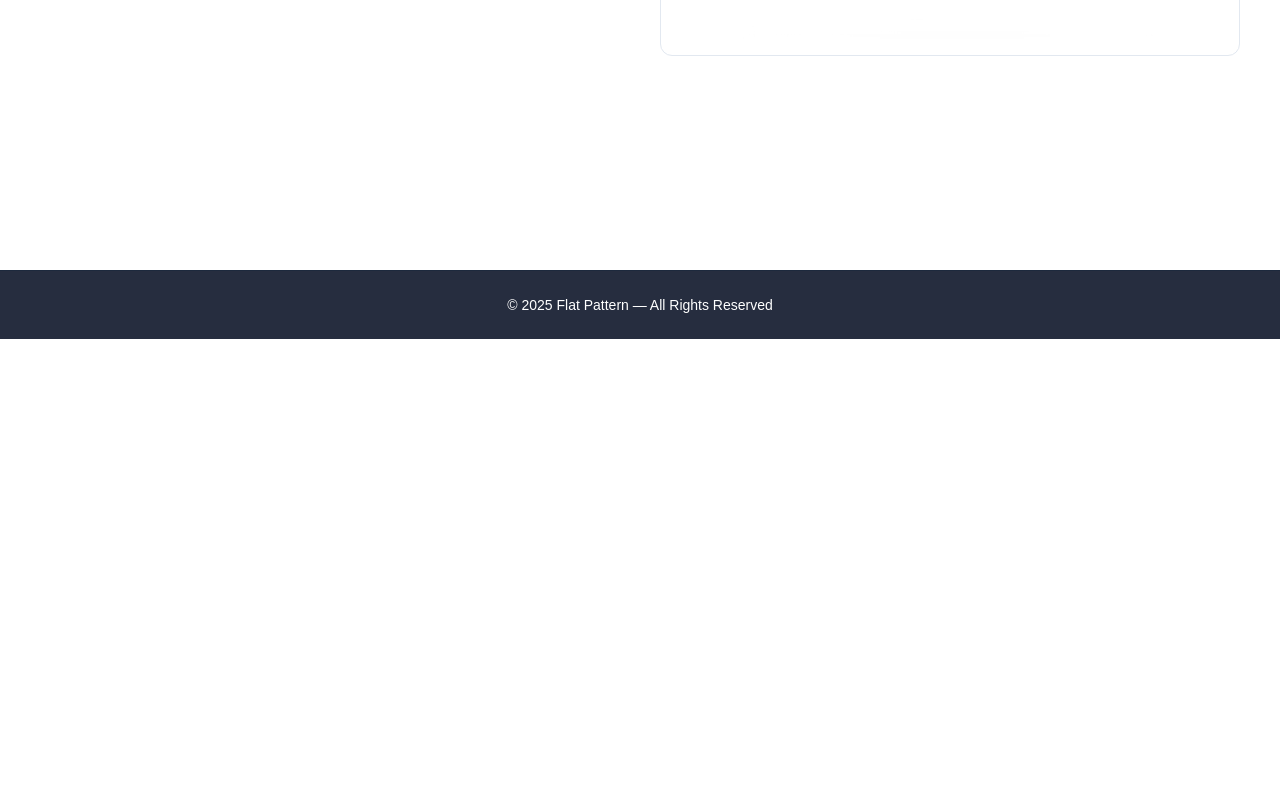
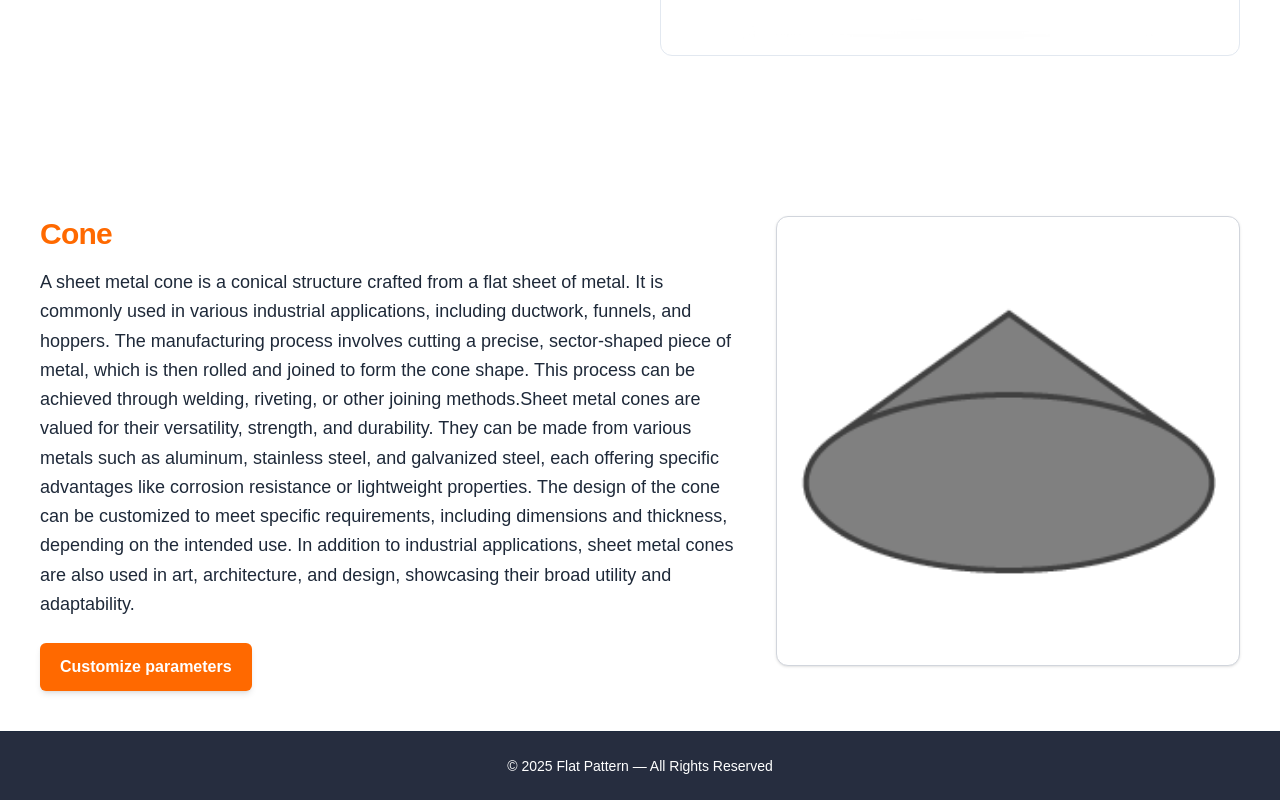
Before and after one commit to aboudeir-jojma/FlatPattern-site, a Next.js app: page /shape/cone in a window 1280 px wide. Shown: the part 570-1370 px from the top of the page. Before the commit the page ends 909 px from the top, so only its background shows below. Built offline with nearby package versions, Linux system fonts and the light colour scheme.

Commit message:
affichage slug

```diff
--- a/app/shape/[slug]/ClientShapePage.tsx
+++ b/app/shape/[slug]/ClientShapePage.tsx
@@ -6,28 +6,54 @@ interface ClientShapePageProps {
   slug: string;
   fields: { label: string; key: string }[];
   imageSrc: string;
+  techImageSrc?: string;
+  title?: string;
+  description?: string;
 }
 
-export default function ClientShapePage({ slug, fields, imageSrc }: ClientShapePageProps) {
+export default function ClientShapePage({
+  slug,
+  fields,
+  imageSrc,
+  techImageSrc,
+  title,
+  description,
+}: ClientShapePageProps) {
   const [result, setResult] = useState<Record<string, number> | null>(null);
   const [dxfBase64, setDxfBase64] = useState<string | null>(null);
   const [message, setMessage] = useState("");
   const [loading, setLoading] = useState(false);
+  const [showDescription, setShowDescription] = useState(false); // ✅ nouveau
 
-  // Generate affichage image path based on slug
+  // ✅ Image affichage dynamique
   const affichageImageSrc = `/affichage/${slug}-affichage.png`;
 
-  // Scroll to bottom when result is set
+  // ✅ Scroll auto vers résultats après génération
   useEffect(() => {
     if (result) {
-      window.scrollTo({ top: document.body.scrollHeight, behavior: 'smooth' });
+      const resultsSection = document.getElementById("results-section");
+      if (resultsSection) {
+        resultsSection.scrollIntoView({ behavior: "smooth" });
+      }
     }
   }, [result]);
+
+  // ✅ Afficher description quand on scroll vers le bas
+  useEffect(() => {
+    const handleScroll = () => {
+      const scrollPosition = window.scrollY + window.innerHeight;
+      const threshold = document.body.scrollHeight - 400; // seuil d'apparition
+      if (scrollPosition >= threshold) {
+        setShowDescription(true);
+      }
+    };
+    window.addEventListener("scroll", handleScroll);
+    return () => window.removeEventListener("scroll", handleScroll);
+  }, []);
 
   const handleDownload = () => {
     if (!dxfBase64) return;
 
-    // Convertir le Base64 en Blob et forcer le téléchargement
     const byteCharacters = atob(dxfBase64);
     const byteNumbers = new Array(byteCharacters.length);
     for (let i = 0; i < byteCharacters.length; i++) {
@@ -54,15 +80,19 @@ export default function ClientShapePage({ slug, fields, imageSrc }: ClientShapeP
         ← Back to Home
       </a>
 
-      {/* Form and Shape Image at Top */}
+      {/* Form + Technical Drawing */}
       <div className="flex flex-col md:flex-row items-start justify-start gap-6 md:gap-10 w-full mt-3">
-        {/* Form - Left Column */}
+        {/* Left: Form */}
         <div className="w-full md:w-1/2">
-          <div className="bg-slate-900/90 border border-slate-800 rounded-2xl shadow-2xl p-5 md:p-6 sticky top-4">
+          <div
+            id="shape-form"
+            className="bg-slate-900/90 border border-slate-800 rounded-2xl shadow-2xl p-5 md:p-6 sticky top-4"
+          >
             <h2 className="text-xl md:text-2xl font-semibold mb-4 capitalize text-orange-500 tracking-tight">
               {slug.replace(/-/g, " ")} parameters
             </h2>
-          {/* ✅ Client-side Form Component */}
+
+            {/* ✅ Client-side Form */}
             <ShapeForm
               fields={fields}
               shapeName={slug}
@@ -73,33 +103,42 @@ export default function ClientShapePage({ slug, fields, imageSrc }: ClientShapeP
               setLoading={setLoading}
             />
           </div>
-
         </div>
 
-        {/* Right Column: Shape Image */}
+        {/* Right: Technical Drawing */}
         <div className="w-full md:w-1/2 flex flex-col items-center">
           <div className="w-full flex flex-col gap-3">
             <div className="w-full rounded-xl border border-slate-200 bg-white p-4 flex flex-col items-center justify-center gap-4">
               <h3 className="text-slate-900 text-lg">Technical drawings</h3>
-              <img src={imageSrc} alt={slug} className="w-full max-h-[26rem] h-auto object-contain" />
+              <img
+                src={techImageSrc || imageSrc}
+                alt={slug}
+                className="w-full max-h-[26rem] h-auto object-contain"
+              />
             </div>
           </div>
         </div>
       </div>
 
-      {/* Affichage Image and Results at Bottom - Only when results are available */}
+      {/* ✅ Results Section */}
       {result && (
-        <div className="flex flex-col md:flex-row items-stretch justify-start gap-6 md:gap-10 w-full mt-10">
-          {/* Left Column: Affichage Image */}
+        <div
+          id="results-section"
+          className="flex flex-col md:flex-row items-stretch justify-start gap-6 md:gap-10 w-full mt-20"
+        >
+          {/* Left: Affichage Image */}
           <div className="w-full md:w-1/2 flex flex-col items-center">
             <div className="w-full rounded-xl border border-slate-200 bg-white p-4 flex justify-center min-h-[28rem]">
-              <img src={affichageImageSrc} alt={`${slug} affichage`} className="w-full h-auto max-h-[26rem] object-contain" />
+              <img
+                src={techImageSrc || affichageImageSrc}
+                alt={`${slug} affichage`}
+                className="w-full h-auto max-h-[26rem] object-contain"
+              />
             </div>
           </div>
 
-          {/* Right Column: Results */}
+          {/* Right: Results */}
           <div className="w-full md:w-1/2 flex flex-col items-center">
-            {/* 🔹 Résultats + bouton DXF */}
             <div className="w-full bg-slate-900/90 border border-slate-800 rounded-xl shadow-xl p-6 flex flex-col md:flex-row justify-between items-center mt-0 min-h-[28rem] text-slate-200">
               <div>
                 <h3 className="font-semibold text-xl mb-2 text-orange-500">
@@ -108,13 +147,14 @@ export default function ClientShapePage({ slug, fields, imageSrc }: ClientShapeP
                 <ul className="text-slate-200 text-base">
                   {Object.entries(result).map(([key, value]) => (
                     <li key={key}>
-                      <span className="font-medium text-white">{key}:</span> {value}
+                      <span className="font-medium text-white">{key}:</span>{" "}
+                      {value}
                     </li>
                   ))}
                 </ul>
               </div>
 
-              {/* 🟢 Bouton DXF si base64 présent */}
+              {/* Download DXF */}
               {dxfBase64 && (
                 <button
                   onClick={handleDownload}
@@ -125,11 +165,13 @@ export default function ClientShapePage({ slug, fields, imageSrc }: ClientShapeP
               )}
             </div>
 
-            {/* 🔹 Message - directly below results */}
+            {/* Message */}
             {message && (
               <p
                 className={`text-sm mt-4 flex justify-between ${
-                  message.startsWith("✅") ? "text-green-600" : "text-red-600"
+                  message.startsWith("✅")
+                    ? "text-green-600"
+                    : "text-red-600"
                 }`}
               >
                 {message}
@@ -138,6 +180,59 @@ export default function ClientShapePage({ slug, fields, imageSrc }: ClientShapeP
           </div>
         </div>
       )}
+
+      {/* ✅ Intro Section (hidden until scroll) */}
+      {showDescription && (
+        <div
+          className="w-full flex flex-col md:flex-row items-start justify-start gap-6 md:gap-10 mt-20 font-inter text-black mt-40 opacity-0 animate-fadeIn"
+          style={{
+            animation: "fadeIn 1s ease-in-out forwards",
+          }}
+        >
+          <div className="w-full md:w-3/5">
+            <h1 className="text-2xl md:text-3xl font-extrabold mb-4 capitalize text-orange-500 tracking-tight">
+              {slug.replace(/-/g, " ")}
+            </h1>
+
+            {description && (
+              <p className="text-base md:text-lg font-medium leading-relaxed mb-6 text-gray-800">
+                {description}
+              </p>
+            )}
+
+            <a
+              href="#shape-form"
+              className="inline-flex items-center gap-2 bg-orange-500 text-white font-semibold px-5 py-3 rounded-md shadow-md transition-all hover:bg-orange-600 hover:shadow-lg"
+            >
+              Customize parameters
+            </a>
+          </div>
+
+          <div className="w-full md:w-2/5 flex justify-center">
+            <div className="w-full rounded-xl border border-gray-300 bg-white p-4 flex justify-center shadow-sm">
+              <img
+                src={imageSrc}
+                alt={slug}
+                className="w-full h-auto max-h-[26rem] object-contain"
+              />
+            </div>
+          </div>
+        </div>
+      )}
+
+      {/* Animation keyframes */}
+      <style jsx>{`
+        @keyframes fadeIn {
+          0% {
+            opacity: 0;
+            transform: translateY(30px);
+          }
+          100% {
+            opacity: 1;
+            transform: translateY(0);
+          }
+        }
+      `}</style>
     </div>
   );
 }
--- a/app/shape/[slug]/page.tsx
+++ b/app/shape/[slug]/page.tsx
@@ -214,7 +214,37 @@ export function generateStaticParams() {
 /* -----------------------------------------------
    🔹 IMAGE MAP PER SHAPE
 ------------------------------------------------- */
+// Preview images (same as ShapeList)
 const shapeImages: Record<string, string> = {
+  cone: "/shapes/cone.png",
+  "offset-cone": "/shapes/offset-cone.png",
+  "frustum-cone": "/shapes/frustum-cone.png",
+  "frustum-cone-triangulation": "/shapes/frustum-cone-triangulation.png",
+  "frustum-ecc-paral": "/shapes/frustum-ecc-paral.png",
+  "frustum-ecc-angle": "/shapes/frustum-ecc-angle.png",
+  "truncated-cylinder": "/shapes/truncated-cylinder.png",
+  bend: "/shapes/bend.png",
+  "rectangle-to-circle": "/shapes/rectangle-to-circle.png",
+  "circle-to-rectangle": "/shapes/circle-rectangle.png",
+  "rectangle-to-rectangle": "/shapes/rectangle-to-rectangle.png",
+  "rectangle-to-circle-ecc": "/shapes/rectangle-to-circle-ecc.png",
+  pants: "/shapes/pants.png",
+  "pants-ecc": "/shapes/pants-ecc.png",
+  "pants-2": "/shapes/pants-2.png",
+  breeches: "/shapes/breeches.png",
+  tee: "/shapes/tee.png",
+  "tee-eccentric": "/shapes/tee-eccentric.png",
+  "tee-on-cone": "/shapes/tee-on-cone.png",
+  "offset-tee": "/shapes/offset-tee.png",
+  "tee-on-bend": "/shapes/tee-on-bend.png",
+  pyramid: "/shapes/pyramid.png",
+  auger: "/shapes/auger.png",
+  sphere: "/shapes/sphere.png",
+  flange: "/shapes/flange.png",
+};
+
+// Detailed technical drawing images
+const shapeTechImages: Record<string, string> = {
   cone: "/shapes/cone2.png",
   "offset-cone": "/shapes/offset-cone2.png",
   "frustum-cone": "/shapes/frustum-cone2.png",
@@ -241,6 +271,151 @@ const shapeImages: Record<string, string> = {
   sphere: "/shapes/sphere2.png",
   flange: "/shapes/flange2.png",
 };
+
+/* -----------------------------------------------
+   🔹 SHAPE TITLES & DESCRIPTIONS (custom per slug)
+------------------------------------------------- */
+const shapeMeta: Record<string, { title: string; description: string }> = {
+  cone: {
+    title: "Cone",
+    description:
+      "A sheet metal cone is a conical structure crafted from a flat sheet of metal. It is commonly used in various industrial applications, including ductwork, funnels, and hoppers. The manufacturing process involves cutting a precise, sector-shaped piece of metal, which is then rolled and joined to form the cone shape. This process can be achieved through welding, riveting, or other joining methods.Sheet metal cones are valued for their versatility, strength, and durability. They can be made from various metals such as aluminum, stainless steel, and galvanized steel, each offering specific advantages like corrosion resistance or lightweight properties. The design of the cone can be customized to meet specific requirements, including dimensions and thickness, depending on the intended use. In addition to industrial applications, sheet metal cones are also used in art, architecture, and design, showcasing their broad utility and adaptability.",
+  },
+  "offset-cone": {
+    title: "Offset Cone",
+    description:
+      "Generate an eccentric cone where the apex is shifted from center. Useful for transitions with offset axes.",
+  },
+  "frustum-cone": {
+    title: "Frustum Cone",
+    description:
+      "Flat pattern for a truncated cone using large/small diameters with height or cone angle.",
+  },
+  "frustum-cone-triangulation": {
+    title: "Frustum Cone (Triangulation)",
+    description:
+      "Triangulated development for high accuracy with optional divisions for layout.",
+  },
+  "frustum-ecc-paral": {
+    title: "Frustum Eccentric (Parallel)",
+    description:
+      "Eccentric truncated cone with parallel axes and X/Y offsets.",
+  },
+  "frustum-ecc-angle": {
+    title: "Frustum Eccentric (Angular)",
+    description:
+      "Eccentric truncated cone where the branch is angled relative to the main axis.",
+  },
+  "truncated-cylinder": {
+    title: "Truncated Cylinder",
+    description:
+      "Cylinder cut by an oblique plane. Provide diameter and cut angle to get the wrap development.",
+  },
+  bend: {
+    title: "Bend (Elbow)",
+    description:
+      "Segmented pipe bend by given angle, radius and number of divisions for fabrication.",
+  },
+  "rectangle-to-circle": {
+    title: "Rectangle → Circle",
+    description:
+      "Transition piece from rectangular to circular section with adjustable height.",
+  },
+  "circle-to-rectangle": {
+    title: "Circle → Rectangle",
+    description:
+      "Circular to rectangular transition for ducts and ventilation components.",
+  },
+  "rectangle-to-rectangle": {
+    title: "Rectangle → Rectangle",
+    description:
+      "Rectangular transition with different inlet/outlet sizes and height.",
+  },
+  "rectangle-to-circle-ecc": {
+    title: "Rectangle → Circle (Eccentric)",
+    description:
+      "Eccentric rectangle to circle transition including offset control.",
+  },
+  pants: {
+    title: "Y-Branch (Pants)",
+    description:
+      "Symmetric Y-branch joining one inlet to two outlets at a set angle.",
+  },
+  "pants-ecc": {
+    title: "Y-Branch Eccentric",
+    description:
+      "Asymmetric branch with offset between main and branch centerlines.",
+  },
+  "pants-2": {
+    title: "Y-Branch 2 (Asymmetric)",
+    description:
+      "Two different branch diameters and a configurable included angle.",
+  },
+  breeches: {
+    title: "Double Y (Breeches)",
+    description:
+      "Dual-branch connection for splitting a main pipeline into two.",
+  },
+  tee: {
+    title: "Tee",
+    description:
+      "Orthogonal tee connection; set diameters, angle and intersection height.",
+  },
+  "tee-eccentric": {
+    title: "Tee Eccentric",
+    description:
+      "Tee with eccentric branch position for offset hookups.",
+  },
+  "tee-on-cone": {
+    title: "Tee on Cone",
+    description:
+      "Branch connection intersecting a conical surface.",
+  },
+  "offset-tee": {
+    title: "Offset Tee",
+    description:
+      "Main and branch with defined eccentricity and connection angle.",
+  },
+  "tee-on-bend": {
+    title: "Tee on Bend",
+    description:
+      "Branch intersecting a curved elbow; specify bend radius and angle.",
+  },
+  pyramid: {
+    title: "Pyramid",
+    description:
+      "Four-sided pyramid development using base edges and height.",
+  },
+  auger: {
+    title: "Auger (Helix)",
+    description:
+      "Helical flight layout from outer/inner diameters, pitch and length.",
+  },
+  sphere: {
+    title: "Sphere",
+    description:
+      "Gore-based spherical layout from overall diameter.",
+  },
+  flange: {
+    title: "Flange",
+    description:
+      "Bolt circle layout with inner/outer diameters, hole size and count.",
+  },
+};
+
+// Fallback defaults for any missing slug keys
+Object.keys(shapeImages).forEach((slug) => {
+  if (!shapeMeta[slug]) {
+    const pretty = slug
+      .replace(/-/g, " ")
+      .replace(/\b\w/g, (c) => c.toUpperCase());
+    shapeMeta[slug] = {
+      title: pretty,
+      description:
+        `Generate a flat pattern for ${pretty.toLowerCase()}. Enter dimensions and export DXF in seconds.`,
+    };
+  }
+});
 /* -----------------------------------------------
    🔹 PAGE COMPONENT (Server Component)
 ------------------------------------------------- */
@@ -248,8 +423,10 @@ export default function ShapePage({ params }: { params: { slug: string } }) {
   const { slug } = params;
   const fields = shapeForms[slug] || [];
   const imageSrc = shapeImages[slug] || "/shapes/default.jpg";
+  const techImageSrc = shapeTechImages[slug] || imageSrc;
+  const meta = shapeMeta[slug] || { title: slug, description: "" };
 
   return (
-    <ClientShapePage slug={slug} fields={fields} imageSrc={imageSrc} />
+    <ClientShapePage slug={slug} fields={fields} imageSrc={imageSrc} techImageSrc={techImageSrc} title={meta.title} description={meta.description} />
   );
 }
```
Also changed, not shown: 1 other file (tests, documents, lock files or other folders). Lines whose indentation alone changed are shown as unchanged.
